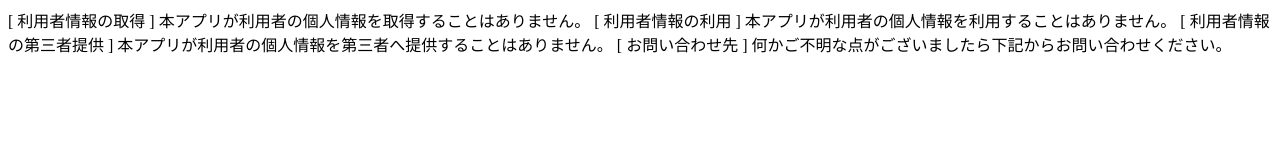
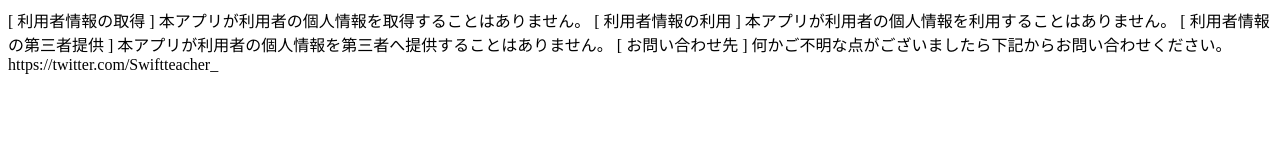
Before and after one commit to yuta-bea/buhikannri, a plain HTML site: page index.html in a window 1280 px wide. Drawn offline with Linux system fonts and the light colour scheme.

Commit message:
Update index.html

```diff
--- a/index.html
+++ b/index.html
@@ -19,7 +19,7 @@
 
 [ お問い合わせ先 ]
 何かご不明な点がございましたら下記からお問い合わせください。
-<a href="https://twitter.com/Swiftteacher_">
+https://twitter.com/Swiftteacher_
 
 </body>
 </html>
```
